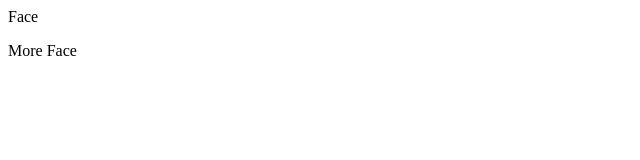
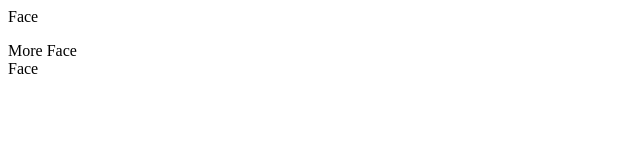
Before and after one commit to kingmook/iasc-test, a plain HTML site: page index.html in a window 1280 px wide. Shown: the full height of the page, 0-640 px from the left. Drawn offline with Linux system fonts and the light colour scheme.

Commit message:
From atom

```diff
--- a/index.html
+++ b/index.html
@@ -9,6 +9,8 @@
   </p>
   <div class="face">
     More Face
-  </div>
+    </div>
+
+    <span>Face</span>
 
 </body>
```
